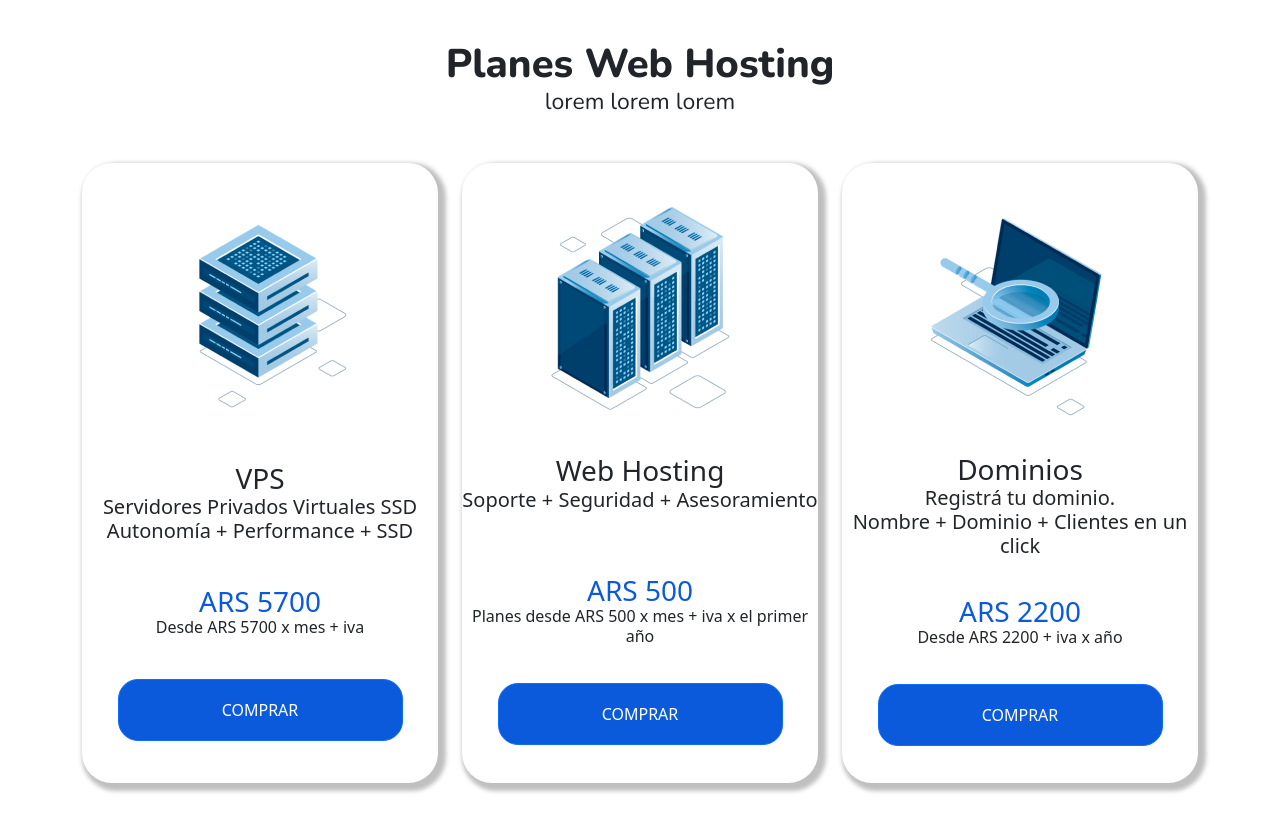
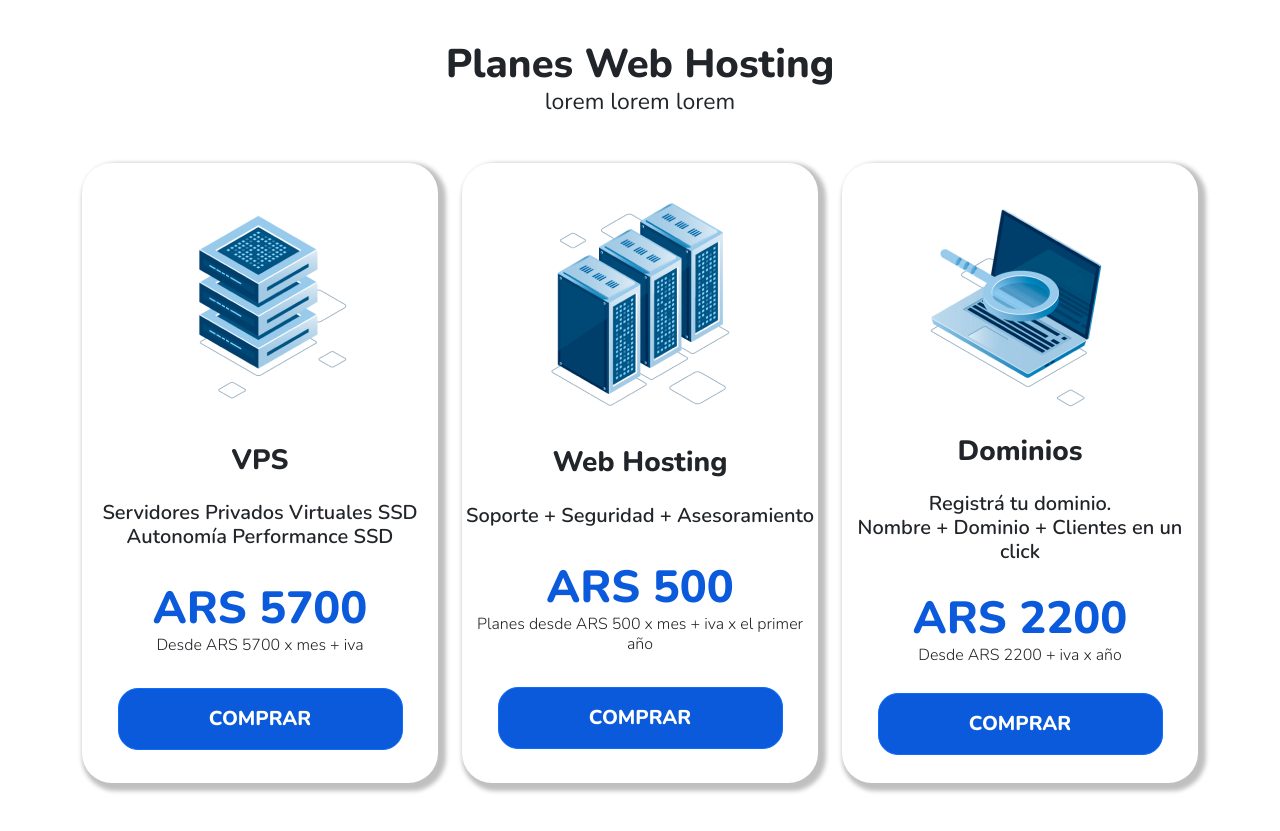
Before and after one commit to MartinGramajo/intermedia, a React (Create React App) app: page / in a window 1280 px wide. Shown: the part 960-1791 px from the top of the page. Built offline with nearby package versions, Linux system fonts and the light colour scheme.

Commit message:
agrego cartas

```diff
--- a/src/components/planes/Cartas.jsx
+++ b/src/components/planes/Cartas.jsx
@@ -4,77 +4,68 @@ import vps from "../../assets/img/vps.png";
 import web from "../../assets/img/web.png";
 import dominio from "../../assets/img/dominios.png";
 
+const datos = [
+  {
+    id: 1,
+    imagen: vps,
+    titulo: "VPS",
+    contenido1: "Servidores Privados Virtuales SSD ",
+    contenido2: "Autonomía Performance SSD",
+    precio: "ARS 5700",
+    iva: "Desde ARS 5700 x mes + iva",
+  },
+  {
+    id: 2,
+    imagen: web,
+    titulo: "Web Hosting",
+    contenido1: "Soporte + Seguridad + Asesoramiento ",
+    contenido2: "",
+    precio: "ARS 500",
+    iva: "Planes desde ARS 500 x mes + iva x el primer año",
+  },
+  {
+    id: 3,
+    imagen: dominio,
+    titulo: "Dominios",
+    contenido1: " Registrá tu dominio. ",
+    contenido2: "Nombre + Dominio + Clientes en un click",
+    precio: "ARS 2200",
+    iva: "Desde ARS 2200 + iva x año",
+  },
+];
+
 export default function Cartas() {
   return (
     <div className="container">
       <div className="row">
+        {datos.map((dato, i) => (
           <div className="col-12 col-md-4 py-4">
             <div className="d-flex justify-content-center">
               <div className="cartas">
                 <div className="text-center">
-                <Image className="" src={vps} fluid alt=" vps" />
+                  <Image className="" src={dato.imagen} fluid alt=" vps" />
                 </div>
                 <div className="text-center ">
-                <h3>VPS</h3>
-                <h5>
-                  Servidores Privados Virtuales SSD <br /> Autonomía +
-                  Performance + SSD
+                  <h3 className="peso-800 fs-40 pb-4">{dato.titulo}</h3>
+                  <h5 className="peso-600 fs-20">
+                    {dato.contenido1} <br />
+                    {dato.contenido2}
                   </h5>
                 </div>
                 <div className="text-center">
-                <h3 className="azul-precio">ARS 5700</h3>
-                <h6>Desde ARS 5700 x mes + iva</h6>
+                  <h3 className="azul-precio fs-45 peso-800">{dato.precio}</h3>
+                  <h6 className="fs-16 peso-300">{dato.iva}</h6>
                 </div>
                 <div className="d-flex justify-content-center">
-                <Button className="btn-precio"> COMPRAR </Button>
+                  <Button className="btn-precio">
+                    {" "}
+                    <span className="fs-20 peso-800"> COMPRAR</span>{" "}
+                  </Button>
                 </div>
               </div>
             </div>
           </div>
-
-        <div className="col-12 col-md-4 py-4">
-          <div className="d-flex justify-content-center">
-            <div className="cartas">
-              <div className="text-center">
-                <Image className="" src={web} fluid alt=" vps" />
-              </div>
-              <div className="text-center">
-                <h3>Web Hosting</h3>
-                <h5 className="pb-4">Soporte + Seguridad + Asesoramiento</h5>
-              </div>
-              <div className="text-center">
-                <h3 className="azul-precio">ARS 500</h3>
-                <h6>Planes desde ARS 500 x mes + iva x el primer año</h6>
-              </div>
-              <div className="d-flex justify-content-center">
-                <Button className="btn-precio"> COMPRAR </Button>
-              </div>
-            </div>
-          </div>
-        </div>
-        <div className="col-12 col-md-4 py-4">
-          <div className="d-flex justify-content-center">
-            <div className="cartas">
-              <div className="text-center">
-                <Image className="" src={dominio} fluid alt=" vps" />
-              </div>
-              <div className="text-center">
-                <h3>Dominios</h3>
-                <h5>
-                  Registrá tu dominio.
-                  <br /> Nombre + Dominio + Clientes en un click
-                </h5>
-              </div>
-              <div className="text-center">
-                <h3 className="azul-precio">ARS 2200</h3>
-                <h6>Desde ARS 2200 + iva x año</h6>
-              </div>
-              <div className="d-flex justify-content-center">
-                <Button className="btn-precio"> COMPRAR </Button>
-              </div>
-            </div>
-          </div>
-        </div>
+        ))}
       </div>
     </div>
   );
--- a/src/components/porque/Porque.jsx
+++ b/src/components/porque/Porque.jsx
@@ -52,7 +52,7 @@ const cartas2 = [
 
 export default function Porque() {
   return (
-    <div className="container">
+    <div className="container pt-5">
       <div className="text-center pt-4">
         <div className="d-none d-md-block">
           <h1 className="peso-800 fs-57">¿Por qué elegir a IntermediaSP?</h1>
```
Lines whose indentation alone changed are shown as unchanged.
